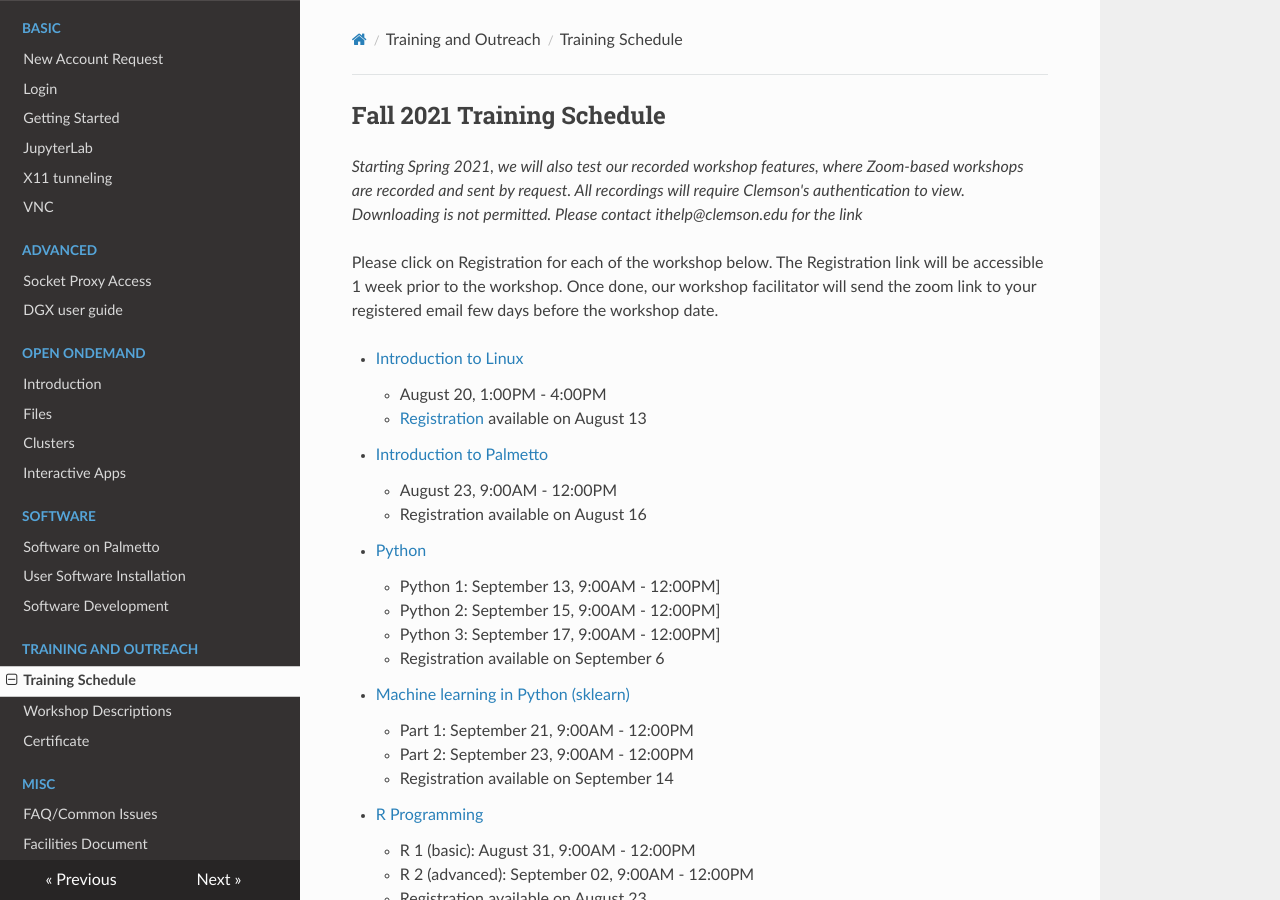
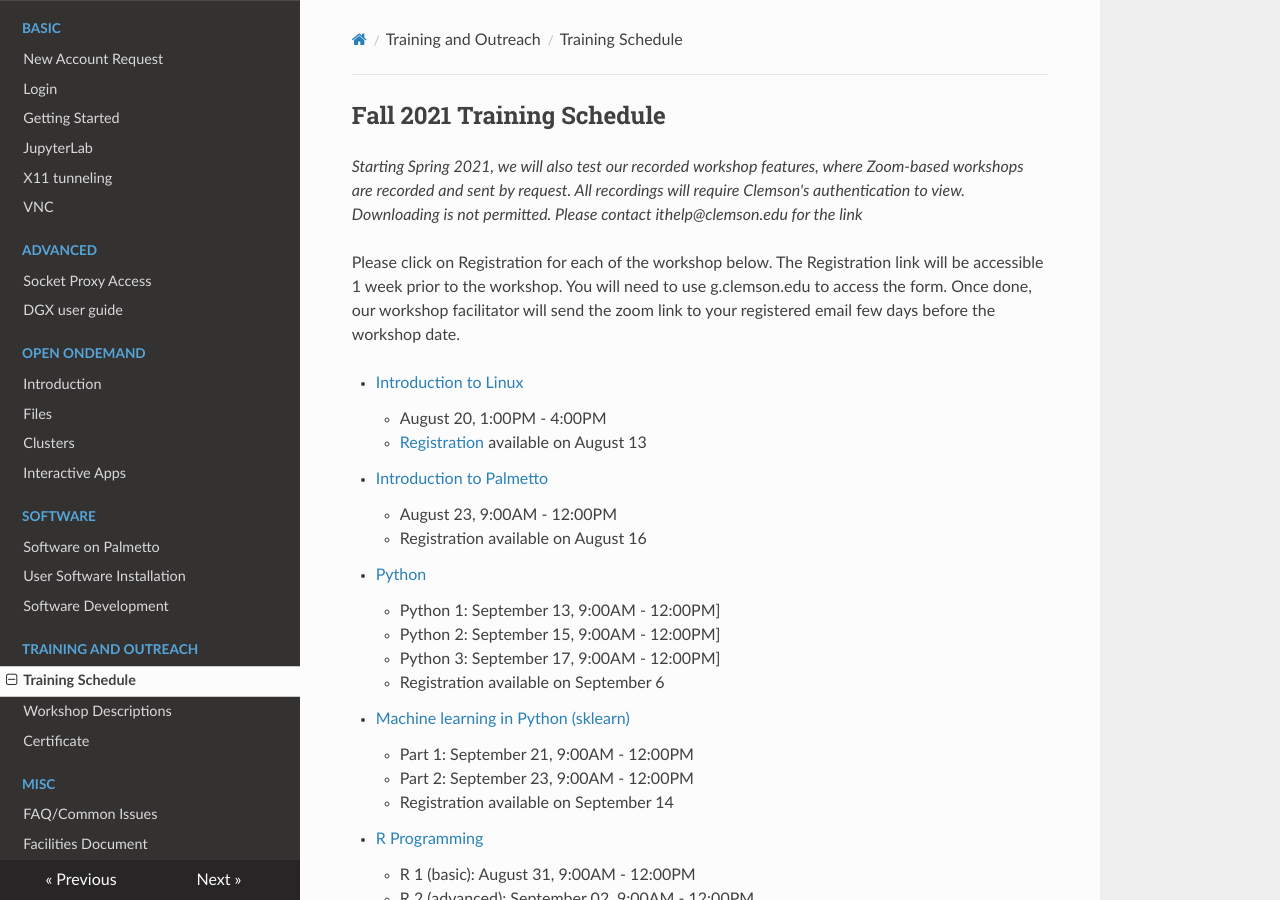
Before and after one commit to clemsonciti/palmetto-documentation, an MkDocs documentation site: the page built from docs/training/schedule.md, in a window 1280 px wide and 900 px high. Built offline with MkDocs 1.6.1, drawn with Linux system fonts in a browser that asks for light colours; nearby versions of some CDN libraries.

Commit message:
Update schedule.md

```diff
--- a/docs/training/schedule.md
+++ b/docs/training/schedule.md
@@ -4,7 +4,7 @@
 where Zoom-based workshops are recorded and sent by request. All recordings will
 require Clemson's authentication to view. Downloading is not permitted. Please contact ithelp@clemson.edu for the link*
 
-Please click on Registration for each of the workshop below. The Registration link will be accessible 1 week prior to the workshop.
+Please click on Registration for each of the workshop below. The Registration link will be accessible 1 week prior to the workshop. You will need to use g.clemson.edu to access the form.
 Once done, our workshop facilitator will send the zoom link to your registered email few days before the workshop date.
 
 - [Introduction to Linux](workshop.md#introduction-to-linux)
```
